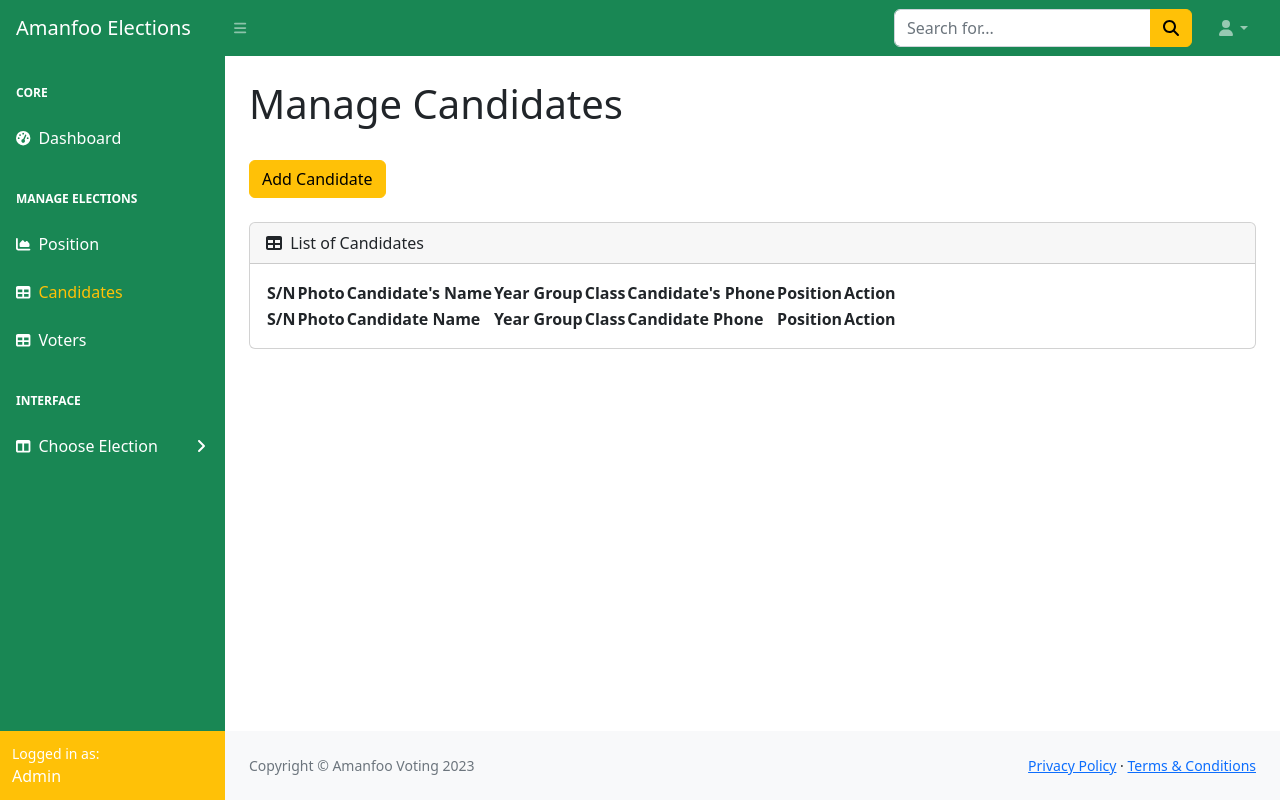
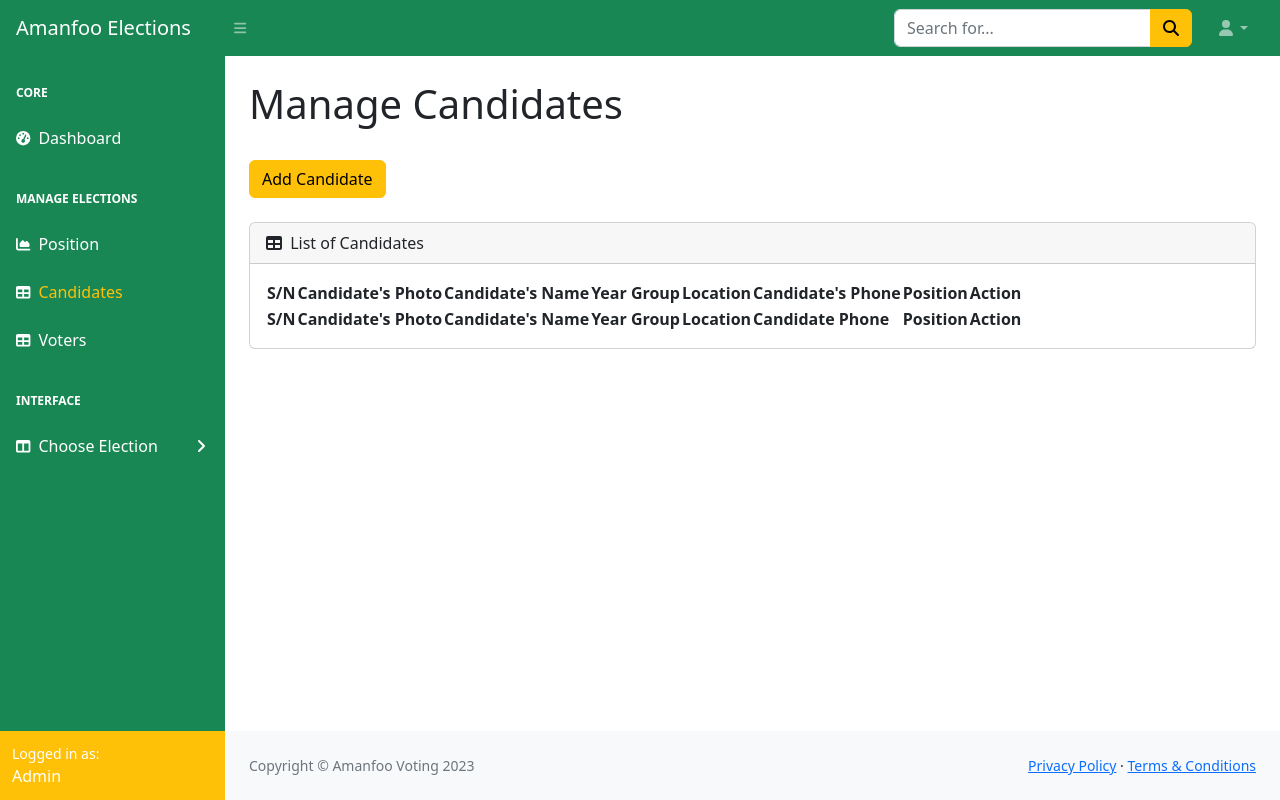
Before and after one commit to charlesbihdev/amanfoo-voting-platform, a PHP site: page /streetlife-africa/admin/candidates.php in a window 1280 px wide. Run offline with PHP 8.4, Linux system fonts and the light colour scheme; data that the repository does not hold is empty; some libraries are stand-ins or nearby versions.

Commit message:
change photo to candidate's photo

```diff
--- a/admin/candidates.php
+++ b/admin/candidates.php
@@ -302,10 +302,10 @@ if (isset($_POST['newCandidateSubmit'])) {
                                 <thead>
                                     <tr>
                                         <th>S/N</th>
-                                        <th>Photo</th>
+                                        <th>Candidate's Photo</th>
                                         <th>Candidate's Name</th>
                                         <th>Year Group</th>
-                                        <th>Class</th>
+                                        <th>Location</th>
                                         <th>Candidate's Phone</th>
                                         <th>Position</th>
                                         <th>Action</th>
@@ -336,10 +336,10 @@ if (isset($_POST['newCandidateSubmit'])) {
                                 <tfoot>
                                     <tr>
                                         <th>S/N</th>
-                                        <th>Photo</th>
-                                        <th>Candidate Name</th>
+                                        <th>Candidate's Photo</th>
+                                        <th>Candidate's Name</th>
                                         <th>Year Group</th>
-                                        <th>Class</th>
+                                        <th>Location</th>
                                         <th>Candidate Phone</th>
                                         <th>Position</th>
                                         <th>Action</th>
```
